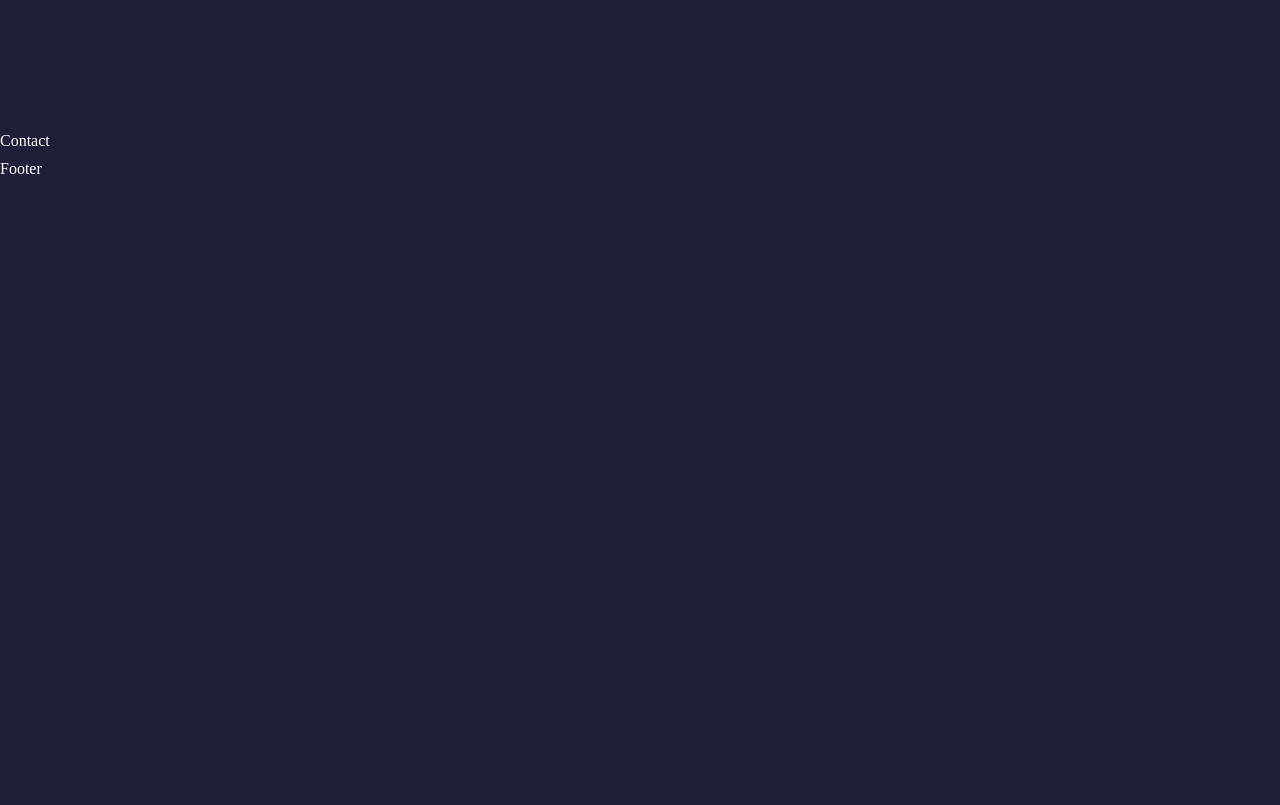
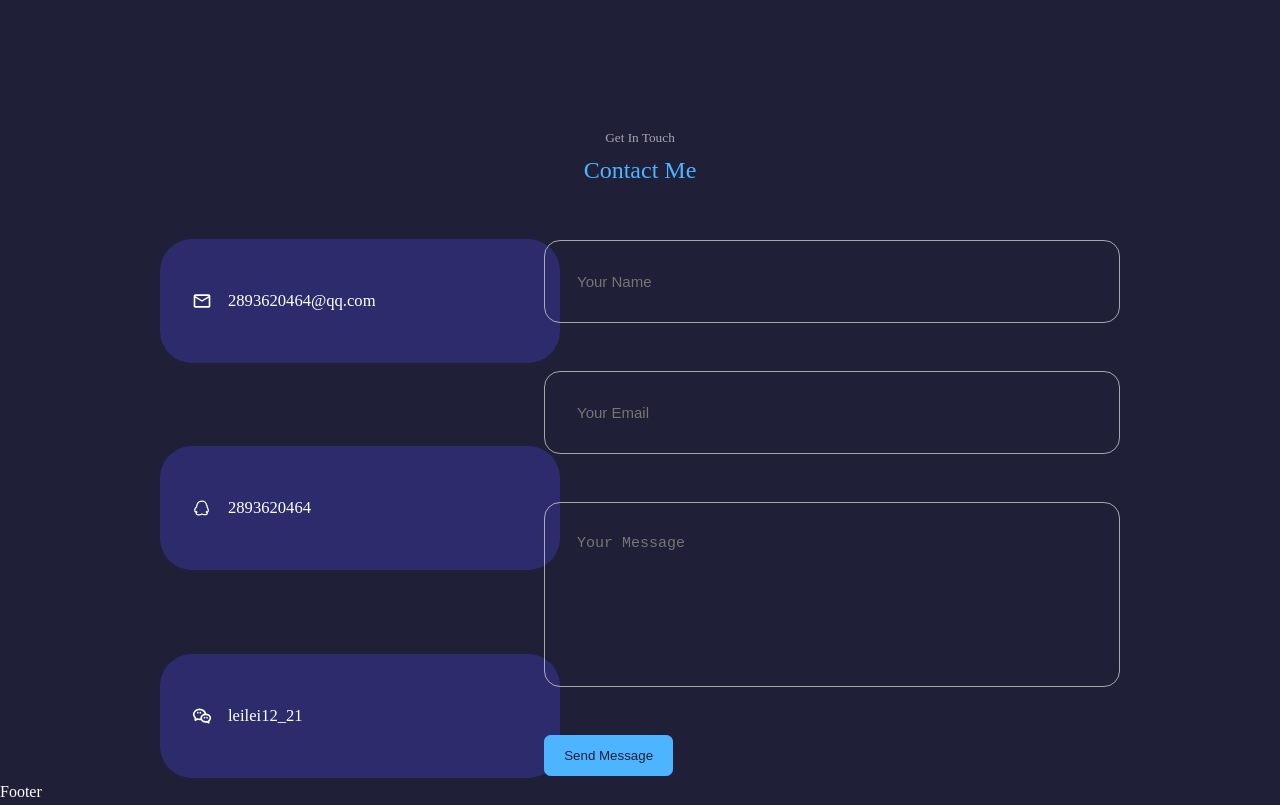
Before and after one commit to ikun666xiadan/react-profolio-website, a React (Create React App) app: page / in a window 1280 px wide. Shown: the part 5826-6631 px from the top of the page. Before the commit the page ends 6008 px from the top, so only its background shows below. Built offline with nearby package versions, Linux system fonts and the light colour scheme.

Commit message:
feat: contact组件的实现

```diff
--- a/package.json
+++ b/package.json
@@ -7,6 +7,7 @@
     "@testing-library/jest-dom": "^6.6.3",
     "@testing-library/react": "^16.3.0",
     "@testing-library/user-event": "^13.5.0",
+    "emailjs-com": "^3.2.0",
     "react": "^19.1.0",
     "react-dom": "^19.1.0",
     "react-icons": "^5.5.0",
--- a/src/components/Contact/index.css
+++ b/src/components/Contact/index.css
@@ -0,0 +1,76 @@
+.contact_container {
+  display: grid;
+  grid-template-columns: 40% 60%;
+  width: 60%;
+  align-items: center;
+}
+
+.contact_content {
+  display: flex;
+  flex-direction: column;
+  gap: 5.2rem;
+}
+.contact_option {
+  background: var(--color-bg-variant);
+  padding: 2rem;
+  width: 25rem;
+  border-radius: 2rem;
+}
+
+.contact_option:hover{
+  background: transparent;
+  border: 1px solid var(--color-light);
+}
+
+.contact_detail {
+  display: flex;
+  align-items: center;
+  gap: 1rem;
+  padding: 1rem 0;
+  font-size: 20px;
+}
+
+.contact_option a {
+  font-size: 15px;
+}
+
+form {
+  display: flex;
+  flex-direction: column;
+  gap: 3rem;
+  width: 100%;
+}
+
+input,
+textarea {
+  width: 100%;
+  padding: 2rem;
+  background: transparent;
+  border: 1px solid var(--color-light);
+  border-radius: 1rem;
+  resize: none;
+  color: var(--color-white);
+  font-size: 15px;
+}
+
+/* 不同设备的适配 */
+/* 平板设备 */
+@media screen and (max-width: 1024px) {
+  .contact_container {
+    gap: 2rem;
+  }
+}
+
+/* 手机设备 */
+@media screen and (max-width: 600px) {
+  .contact_container {
+    display: flex;
+    flex-direction: column;
+    gap: 2rem;
+  }
+  .contact_content{
+    display: flex;
+    flex-direction: column;
+    gap: 2rem;
+  }
+}
--- a/src/components/Contact/index.jsx
+++ b/src/components/Contact/index.jsx
@@ -1,10 +1,56 @@
-import React from 'react'
-import './index.css'
+import React, { useRef } from "react";
+import "./index.css";
+import { MdOutlineMail } from "react-icons/md";
+import { LiaQq } from "react-icons/lia";
+import { TbBrandWechat } from "react-icons/tb";
+import emailjs from 'emailjs-com'
 
 function Contact() {
+  const form = useRef()
+  const sendEmail = (e)=>{
+    e.preventDefault()
+    emailjs.sendForm('service_avcdve8','template_aij8n4j',form.current,'zl7kcR20qzOIGqEx0')
+    e.target.reset()
+  }
   return (
-    <section id='contact'>Contact</section>
-  )
+    <section id="contact">
+      <h5>Get In Touch</h5>
+      <h2>Contact Me</h2>
+      <div className="container contact_container">
+        <div className="contact_content">
+          <article className="contact_option">
+            <div className="contact_detail">
+              <MdOutlineMail />
+              <h5>2893620464@qq.com</h5>
+            </div>
+          </article>
+          <article className="contact_option">
+            <div className="contact_detail">
+              <LiaQq />
+              <h5>2893620464</h5>
+            </div>
+          </article>
+          <article className="contact_option">
+            <div className="contact_detail">
+              <TbBrandWechat />
+              <h5>leilei12_21</h5>
+            </div>
+          </article>
+        </div>
+        <form action="" ref={form} onSubmit={sendEmail}>
+          <input type="text" name="name" placeholder="Your Name" required />
+          <input type="email" name="email" placeholder="Your Email" required />
+          <textarea
+            name="message"
+            rows={7}
+            placeholder="Your Message"
+            required
+          ></textarea>
+          <button className="btn btn-primary">Send Message</button>
+        </form>
+      </div>
+    </section>
+  );
 }
 
-export default Contact
+export default Contact;
--- a/src/components/ShowProject/index.css
+++ b/src/components/ShowProject/index.css
@@ -45,8 +45,8 @@
 @media screen and (max-width: 600px) {
     .showProject_container{
         display: flex;
-        margin: 0 1rem;
         flex-direction: column;
+        align-items: center;
     }
     .showProject_content:hover{
         background: var(--color-bg-variant);
```
Also changed, not shown: 1 other file (tests, documents, lock files or other folders).
